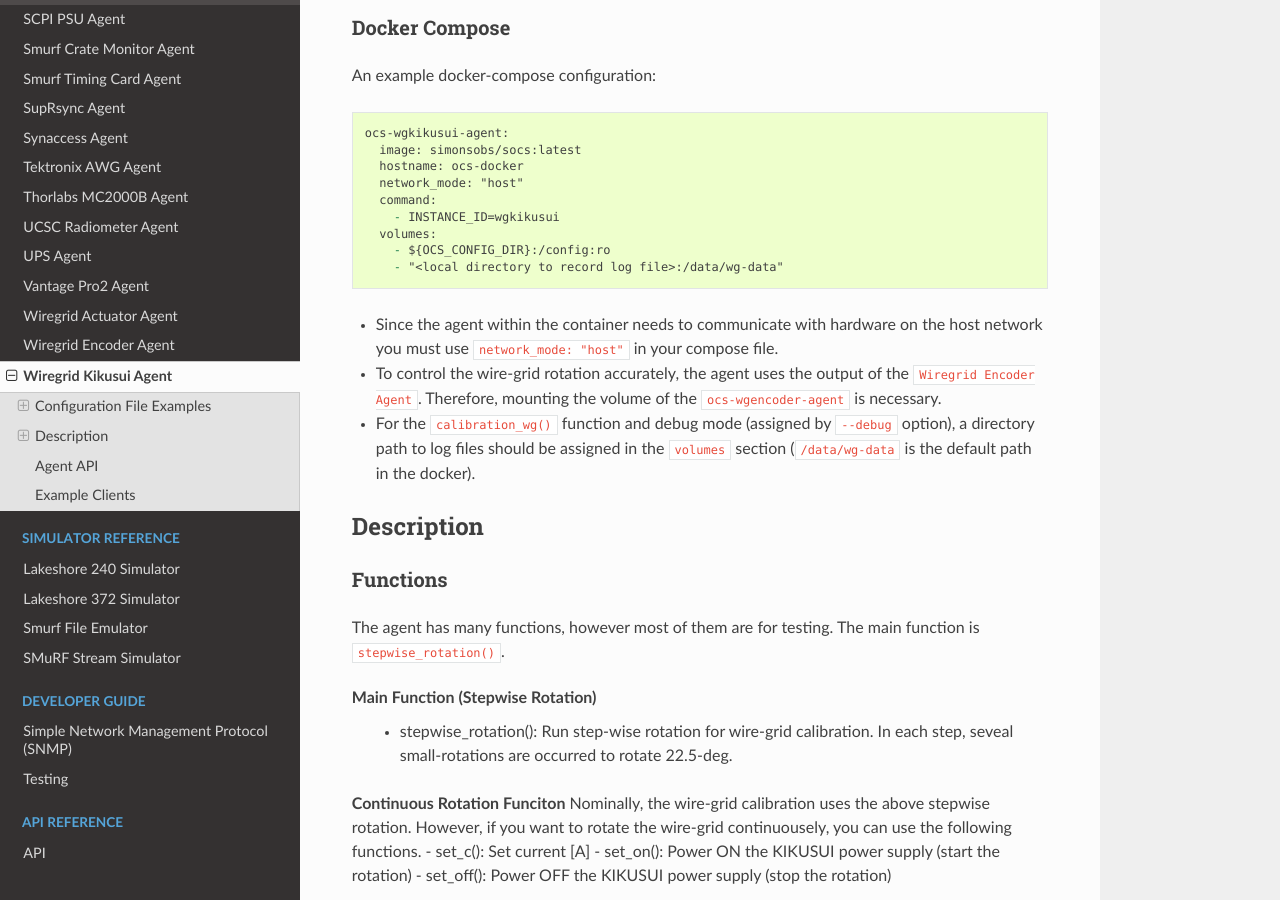
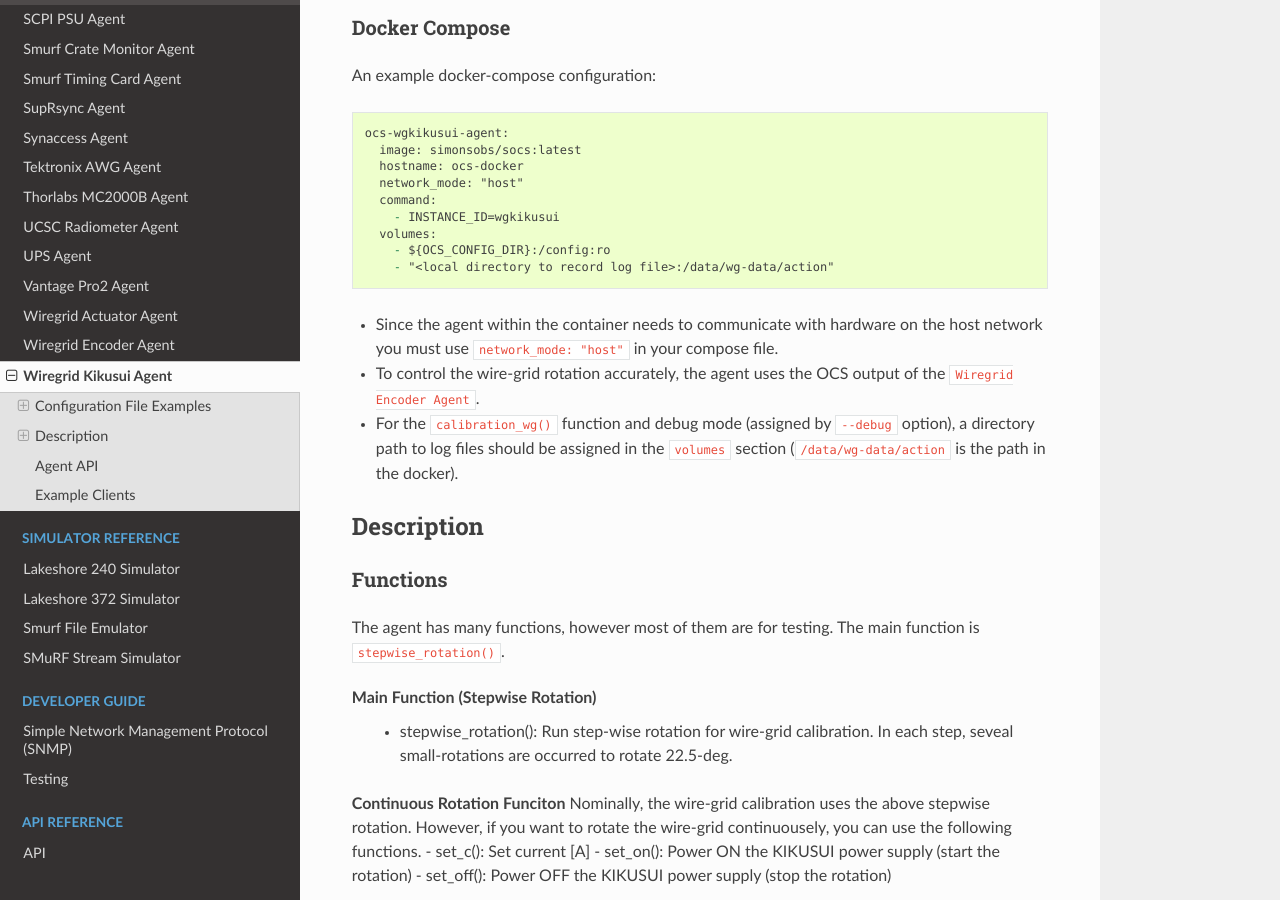
Before and after one commit to simonsobs/socs, a Sphinx documentation site: the page built from docs/agents/wiregrid_kikusui.rst, in a window 1280 px wide and 900 px high, scrolled down 894 px. Built offline with Sphinx 7.4.7 and the Read the Docs theme 2.0.0, drawn with Linux system fonts in a browser that asks for light colours.

Commit message:
Update on the treatment of logfile and log directory for the wiregrid kikusui agent (#615)
* update the log file treatment of the wiregrid_kikusui

```diff
--- a/docs/agents/wiregrid_kikusui.rst
+++ b/docs/agents/wiregrid_kikusui.rst
@@ -56,16 +56,15 @@ An example docker-compose configuration::
         - INSTANCE_ID=wgkikusui
       volumes:
         - ${OCS_CONFIG_DIR}:/config:ro
-        - "<local directory to record log file>:/data/wg-data"
+        - "<local directory to record log file>:/data/wg-data/action"
 
 - Since the agent within the container needs to communicate with hardware on the
   host network you must use ``network_mode: "host"`` in your compose file.
 - To control the wire-grid rotation accurately,
-  the agent uses the output of the ``Wiregrid Encoder Agent``.
-  Therefore, mounting the volume of the ``ocs-wgencoder-agent`` is necessary.
+  the agent uses the OCS output of the ``Wiregrid Encoder Agent``.
 - For the ``calibration_wg()`` function and debug mode (assigned by ``--debug`` option),
   a directory path to log files should be assigned in the ``volumes`` section
-  (``/data/wg-data`` is the default path in the docker).
+  (``/data/wg-data/action`` is the path in the docker).
 
 
 Description
```
Also changed, not shown: 1 other file.
